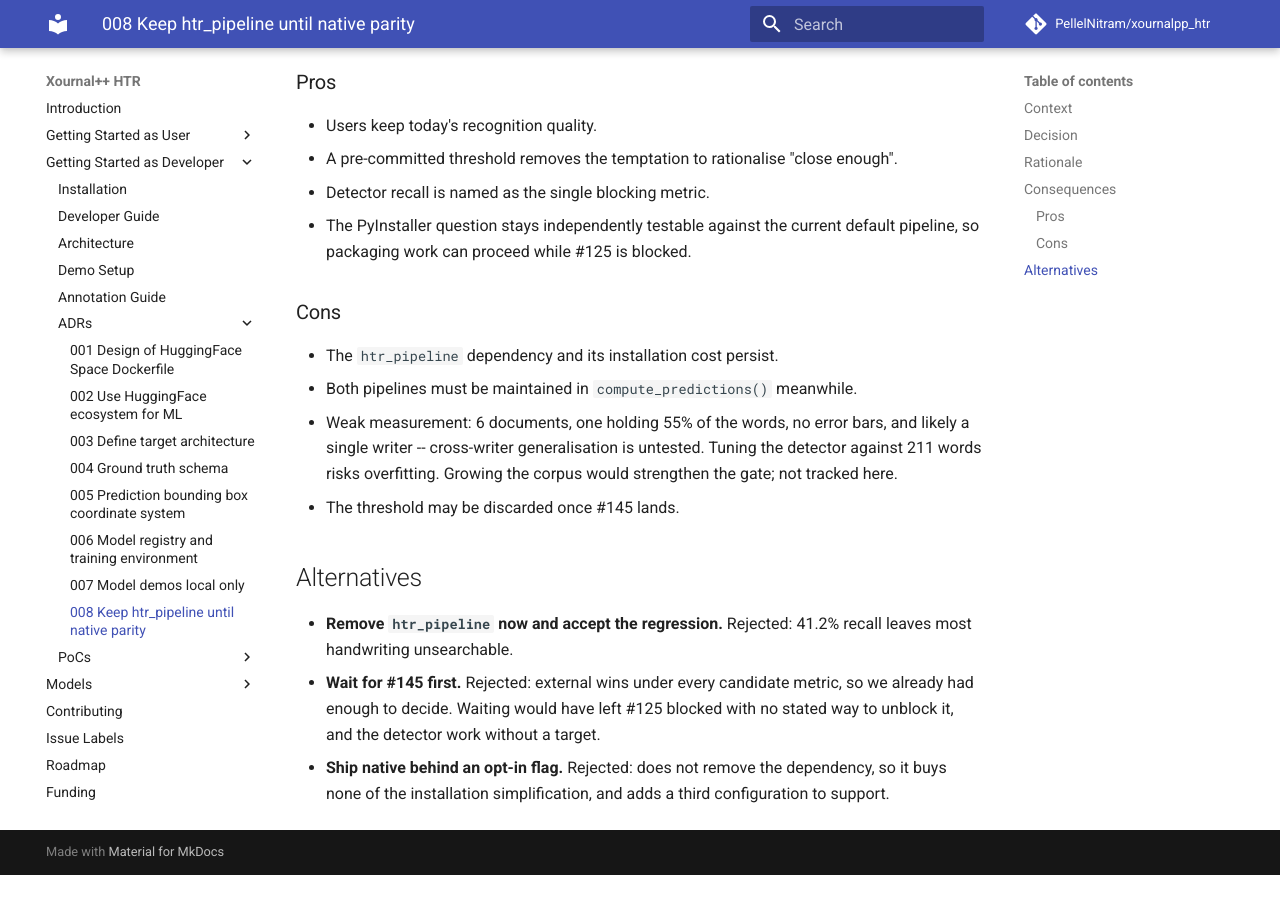
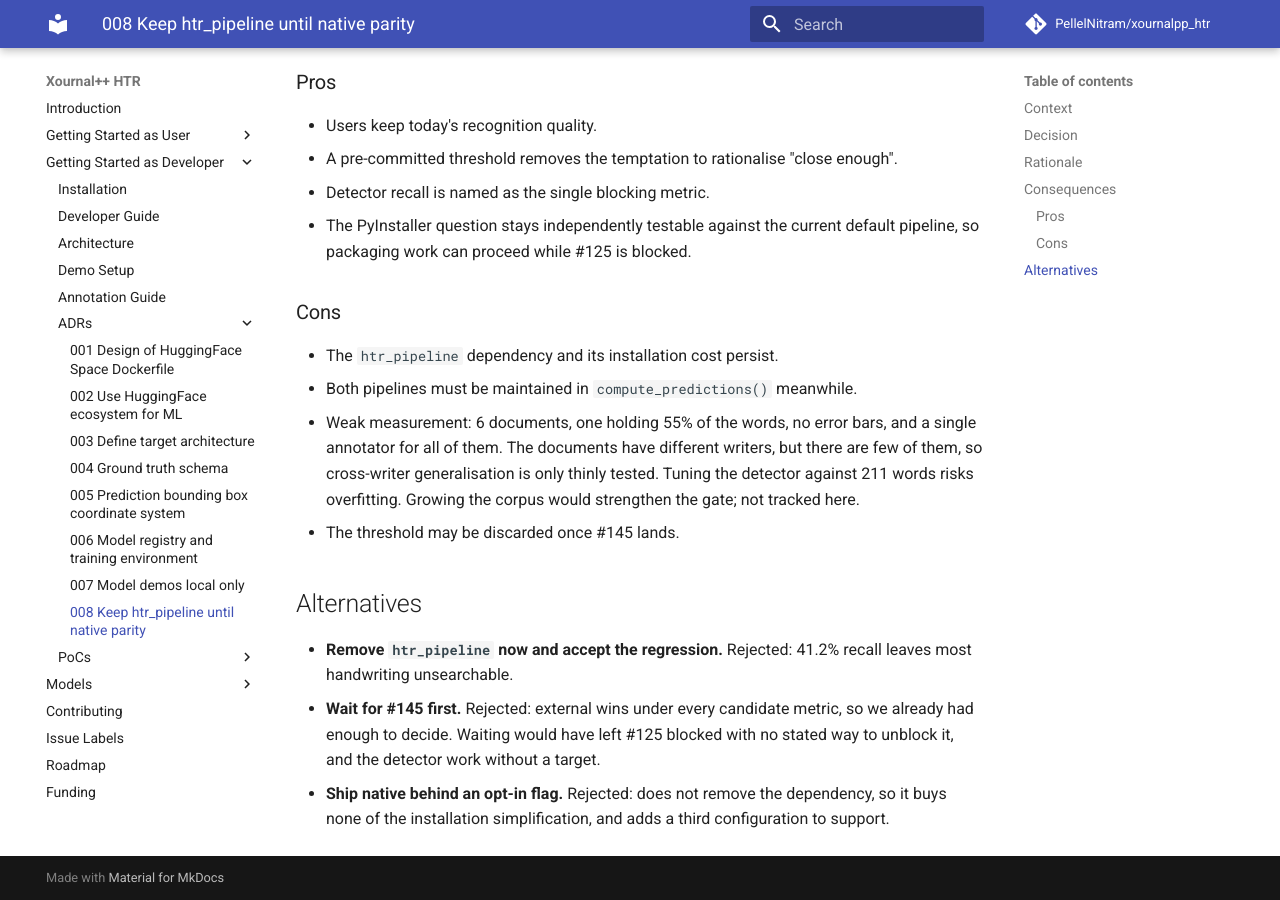
Before and after one commit to PellelNitram/xournalpp_htr, an MkDocs documentation site: the page built from docs/ADRs/008_keep_htr_pipeline_until_native_parity.md, in a window 1280 px wide and 900 px high, scrolled down 1656 px. Built offline with MkDocs 1.6.1 and Material for MkDocs 9.7.7, drawn with Linux system fonts in a browser that asks for light colours; comment, search, counter and statistics services are not loaded; before the commit the page ends 2531 px from its top, so only the background shows below that.

Commit message:
Correct the writer claim in ADR 008. [CC]

```diff
--- a/docs/ADRs/008_keep_htr_pipeline_until_native_parity.md
+++ b/docs/ADRs/008_keep_htr_pipeline_until_native_parity.md
@@ -71,8 +71,9 @@ under-detects.
 - The `htr_pipeline` dependency and its installation cost persist.
 - Both pipelines must be maintained in `compute_predictions()` meanwhile.
 - Weak measurement: 6 documents, one holding 55% of the words, no error bars, and
-  likely a single writer -- cross-writer generalisation is untested. Tuning the
-  detector against 211 words risks overfitting. Growing the corpus would
+  a single annotator for all of them. The documents have different writers, but
+  there are few of them, so cross-writer generalisation is only thinly tested.
+  Tuning the detector against 211 words risks overfitting. Growing the corpus would
   strengthen the gate; not tracked here.
 - The threshold may be discarded once #145 lands.
 
```
